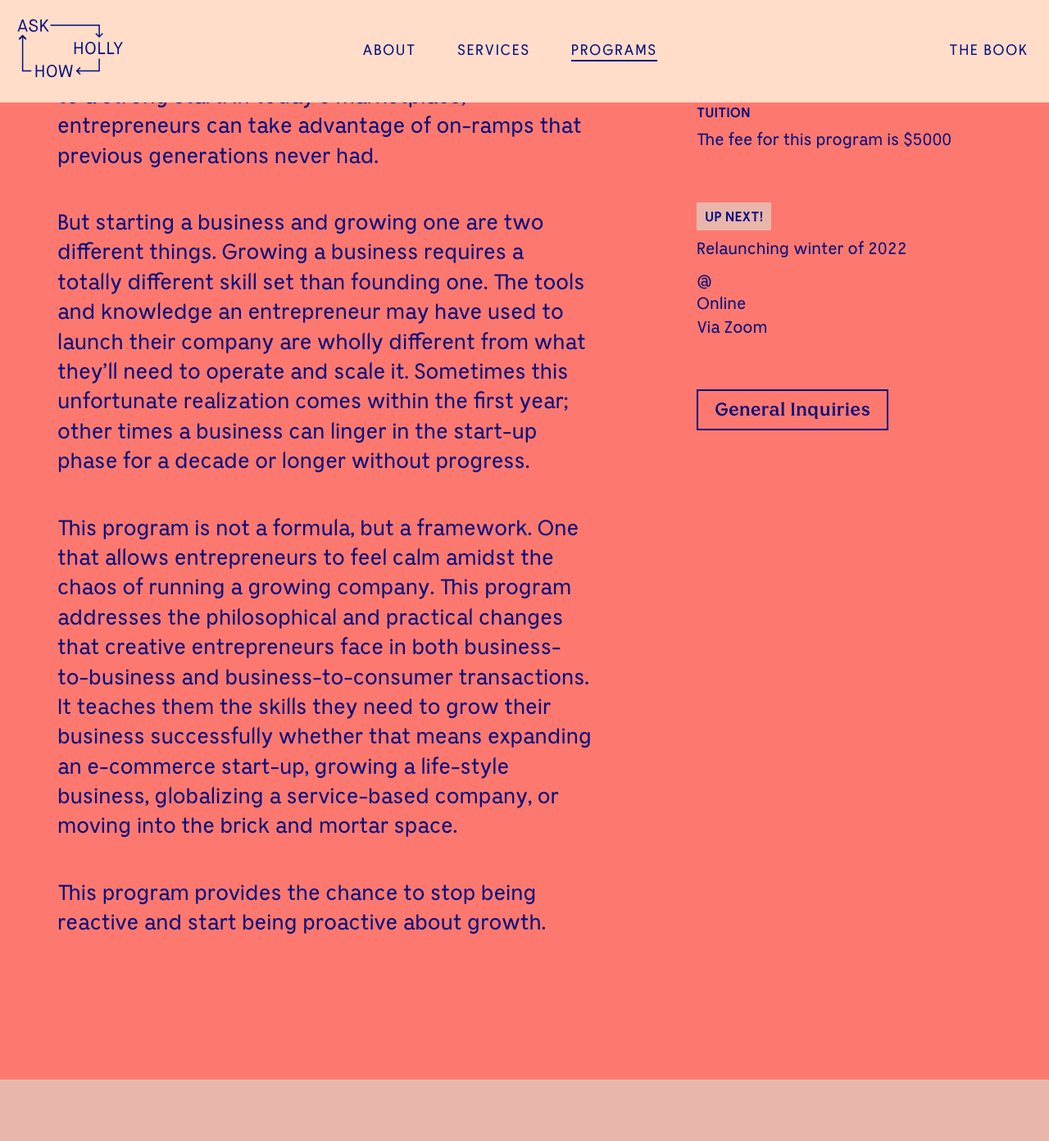
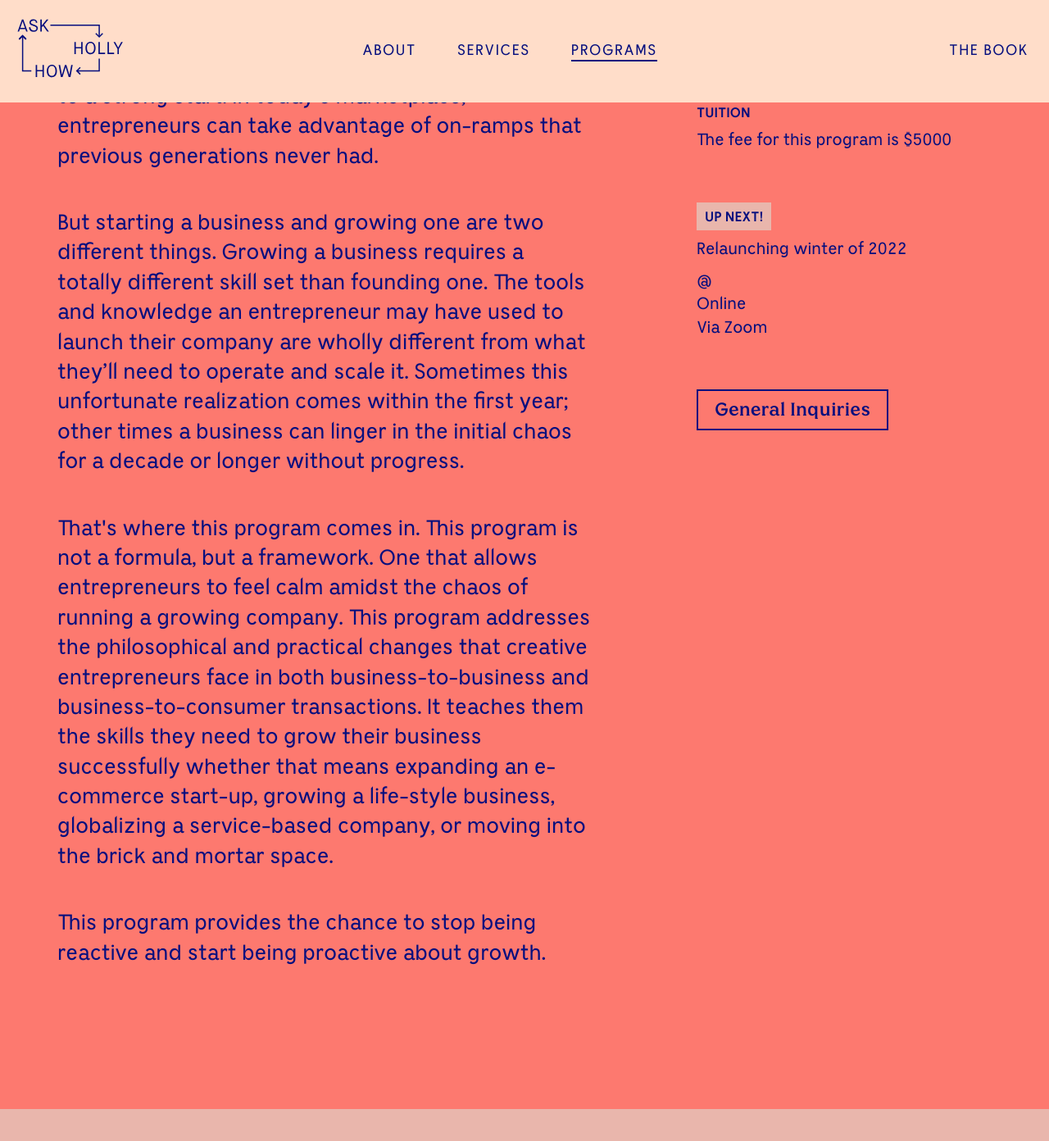
Before and after one commit to hollyhoward78/ask-holly-how, a Jekyll site: the page built from _pages/programs.md, in a window 1280 px wide and 1400 px high, scrolled down 775 px. Shown: the top 1392 px of the window at 82% size. Built offline with Jekyll 4.4.1, drawn with Linux system fonts in a browser that asks for light colours; a script that is not in the unit is left out; comment, search, counter and statistics services are not loaded.

Commit message:
Update programs.html

```diff
--- a/_layouts/programs.html
+++ b/_layouts/programs.html
@@ -25,8 +25,8 @@ layout: base
             </div>
           </div> -->
           <p class="lead">These days, it’s possible to transform your passion into a money-making endeavor practically overnight. Platforms like Instagram, Shopify, and Substack, are saturated by businesses launched by entrepreneurs and creatives behind Silicon Valley start-ups and revolutionary small lifestyle businesses in industries such as fashion, food-manufacturing, wellness, industrial design, media and hospitality. Most have a strong conviction about doing business differently with a leaning towards sustainability, eco-consciosness, employee rights and a sense of purpose. Whether you’re VC-backed or bootstrapped, the savviest of entrepreneurs get off to a strong start. In today’s marketplace, entrepreneurs can take advantage of on-ramps that previous generations never had.
-          <p class="lead p-xs-t-1">But starting a business and growing one are two different things. Growing a business requires a totally different skill set than founding one. The tools and knowledge an entrepreneur may have used to launch their company are wholly different from what they’ll need to operate and scale it. Sometimes this unfortunate realization comes within the first year; other times a business can linger in the start-up phase for a decade or longer without progress. </p>
-          <p class="lead p-xs-t-1">This program is not a formula, but a framework. One that allows entrepreneurs to feel calm amidst the chaos of running a growing company. This program addresses the philosophical and practical changes that creative entrepreneurs face in both business-to-business and business-to-consumer transactions. It teaches them the skills they need to grow their business successfully whether that means expanding an e-commerce start-up, growing a life-style business, globalizing a service-based company, or moving into the brick and mortar space.</p>
+          <p class="lead p-xs-t-1">But starting a business and growing one are two different things. Growing a business requires a totally different skill set than founding one. The tools and knowledge an entrepreneur may have used to launch their company are wholly different from what they’ll need to operate and scale it. Sometimes this unfortunate realization comes within the first year; other times a business can linger in the initial chaos for a decade or longer without progress. </p>
+          <p class="lead p-xs-t-1">That's where this program comes in. This program is not a formula, but a framework. One that allows entrepreneurs to feel calm amidst the chaos of running a growing company. This program addresses the philosophical and practical changes that creative entrepreneurs face in both business-to-business and business-to-consumer transactions. It teaches them the skills they need to grow their business successfully whether that means expanding an e-commerce start-up, growing a life-style business, globalizing a service-based company, or moving into the brick and mortar space.</p>
           <p class="lead p-xs-t-1">This program provides the chance to stop being reactive and start being proactive about growth.</p>
         </div>
         <div class="col-lg-4 col-lg-offset-1 col-md-4 m-lg-t-0 m-md-t-3 m-sm-t-3 m-xs-t-3">
```
